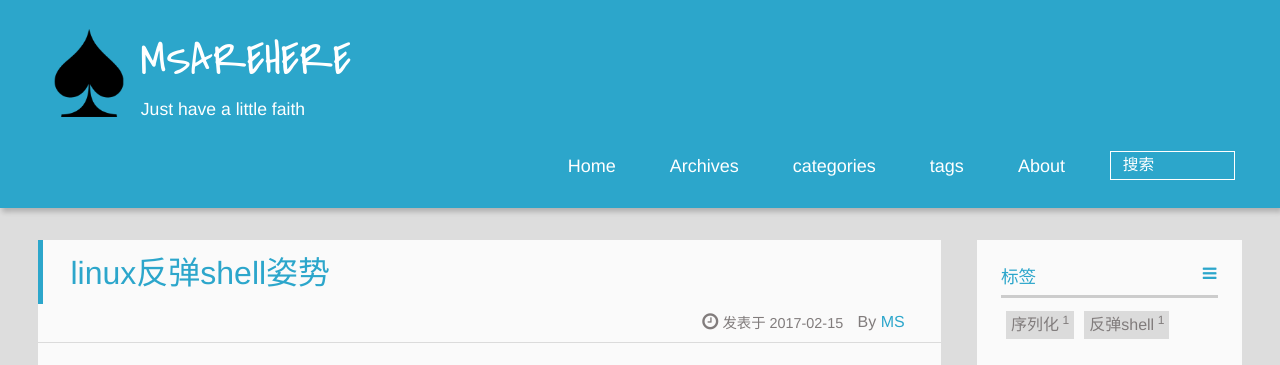
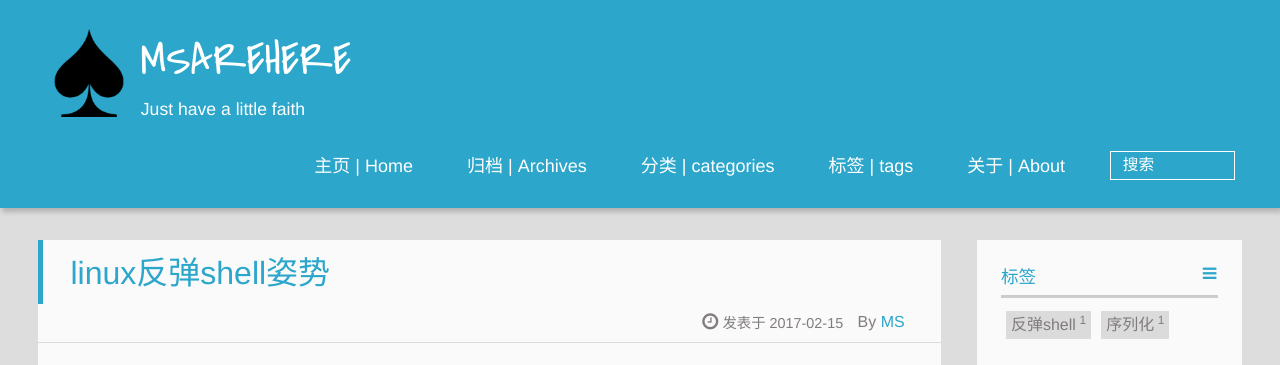
Before and after one commit to MichaelWayneLIU/MichaelWayneLIU.github.io, a plain HTML site: page 2017/02/15/first/index.html in a window 1280 px wide. Shown: the top 365 px of the page. Drawn offline with nearby package versions, Linux system fonts and the light colour scheme; some packages are replaced by stand-ins of ours; a script that the page names is missing.

Commit message:
Site updated: 2017-12-18 10:59:23

```diff
--- a/2017/02/15/first/index.html
+++ b/2017/02/15/first/index.html
@@ -58,15 +58,15 @@
 				<ul>
 					<ul>
 
-						<li><a href="/">Home</a></li>
+						<li><a href="/">主页 | Home</a></li>
 
-						<li><a href="/archives">Archives</a></li>
+						<li><a href="/archives">归档 | Archives</a></li>
 
-						<li><a href="/categories">categories</a></li>
+						<li><a href="/categories">分类 | categories</a></li>
 
-						<li><a href="/tags">tags</a></li>
+						<li><a href="/tags">标签 | tags</a></li>
 
-						<li><a href="/about">About</a></li>
+						<li><a href="/about">关于 | About</a></li>
 
 					<li>
 
@@ -233,11 +233,11 @@
 		<ul class="clearfix">
 
 
-				<li><a href="/tags/序列化/" title="序列化">序列化<sup>1</sup></a></li>
+				<li><a href="/tags/反弹shell/" title="反弹shell">反弹shell<sup>1</sup></a></li>
 
 
 
-				<li><a href="/tags/反弹shell/" title="反弹shell">反弹shell<sup>1</sup></a></li>
+				<li><a href="/tags/序列化/" title="序列化">序列化<sup>1</sup></a></li>
 
 
 		</ul>
--- a/index.html
+++ b/index.html
@@ -54,15 +54,15 @@
 				<ul>
 					<ul>
 
-						<li><a href="/">Home</a></li>
+						<li><a href="/">主页 | Home</a></li>
 
-						<li><a href="/archives">Archives</a></li>
+						<li><a href="/archives">归档 | Archives</a></li>
 
-						<li><a href="/categories">categories</a></li>
+						<li><a href="/categories">分类 | categories</a></li>
 
-						<li><a href="/tags">tags</a></li>
+						<li><a href="/tags">标签 | tags</a></li>
 
-						<li><a href="/about">About</a></li>
+						<li><a href="/about">关于 | About</a></li>
 
 					<li>
 
@@ -269,11 +269,11 @@
 		<ul class="clearfix">
 
 
-				<li><a href="/tags/序列化/" title="序列化">序列化<sup>1</sup></a></li>
+				<li><a href="/tags/反弹shell/" title="反弹shell">反弹shell<sup>1</sup></a></li>
 
 
 
-				<li><a href="/tags/反弹shell/" title="反弹shell">反弹shell<sup>1</sup></a></li>
+				<li><a href="/tags/序列化/" title="序列化">序列化<sup>1</sup></a></li>
 
 
 		</ul>
```
Also changed, not shown: 2017/03/06/java/index.html (+7 -7 lines), 2017/12/18/hello-world/index.html (+7 -7 lines), about/index.html (+5 -5 lines), archives/2017/02/index.html (+5 -5 lines), archives/2017/03/index.html (+5 -5 lines), archives/2017/12/index.html (+5 -5 lines), archives/2017/index.html (+5 -5 lines), archives/index.html (+5 -5 lines), baidusitemap.xml (added, +55 -0 lines), tags/反弹shell/index.html (+5 -5 lines), tags/序列化/index.html (+5 -5 lines), 1 other file.
